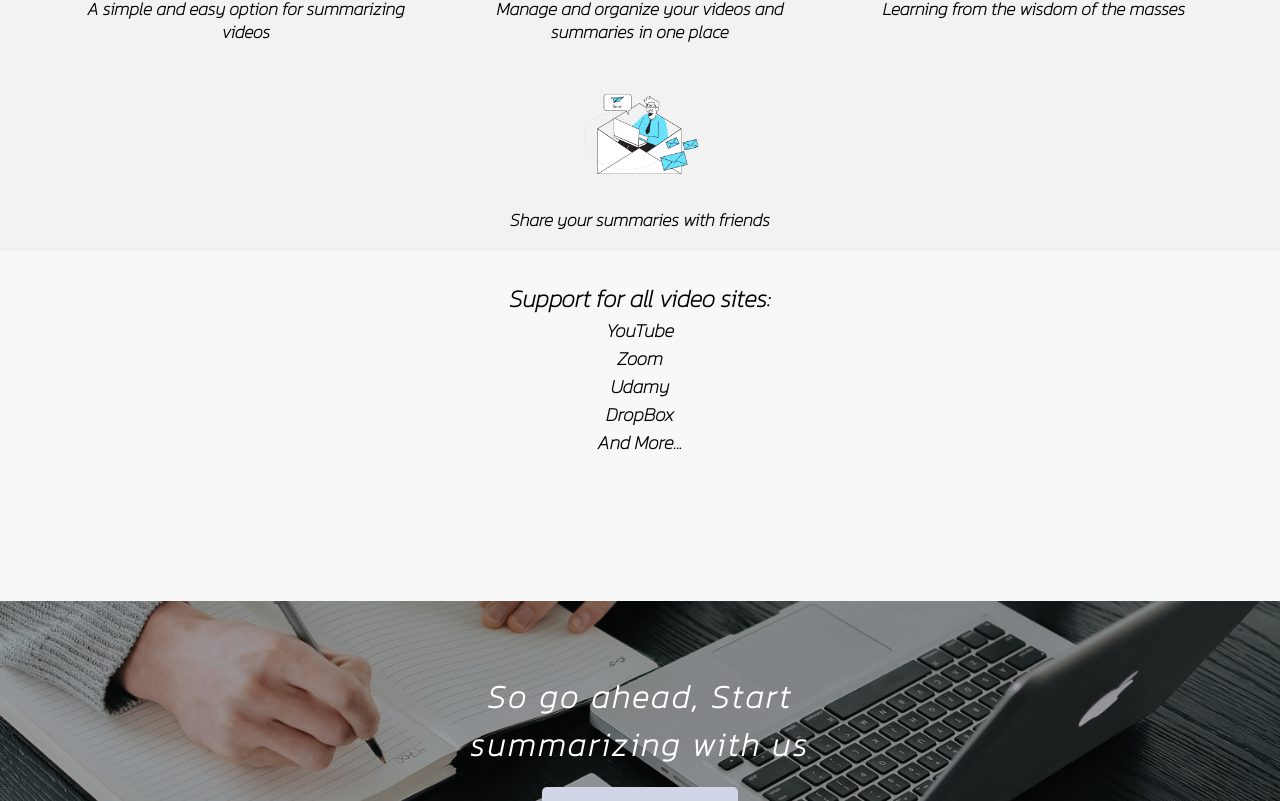
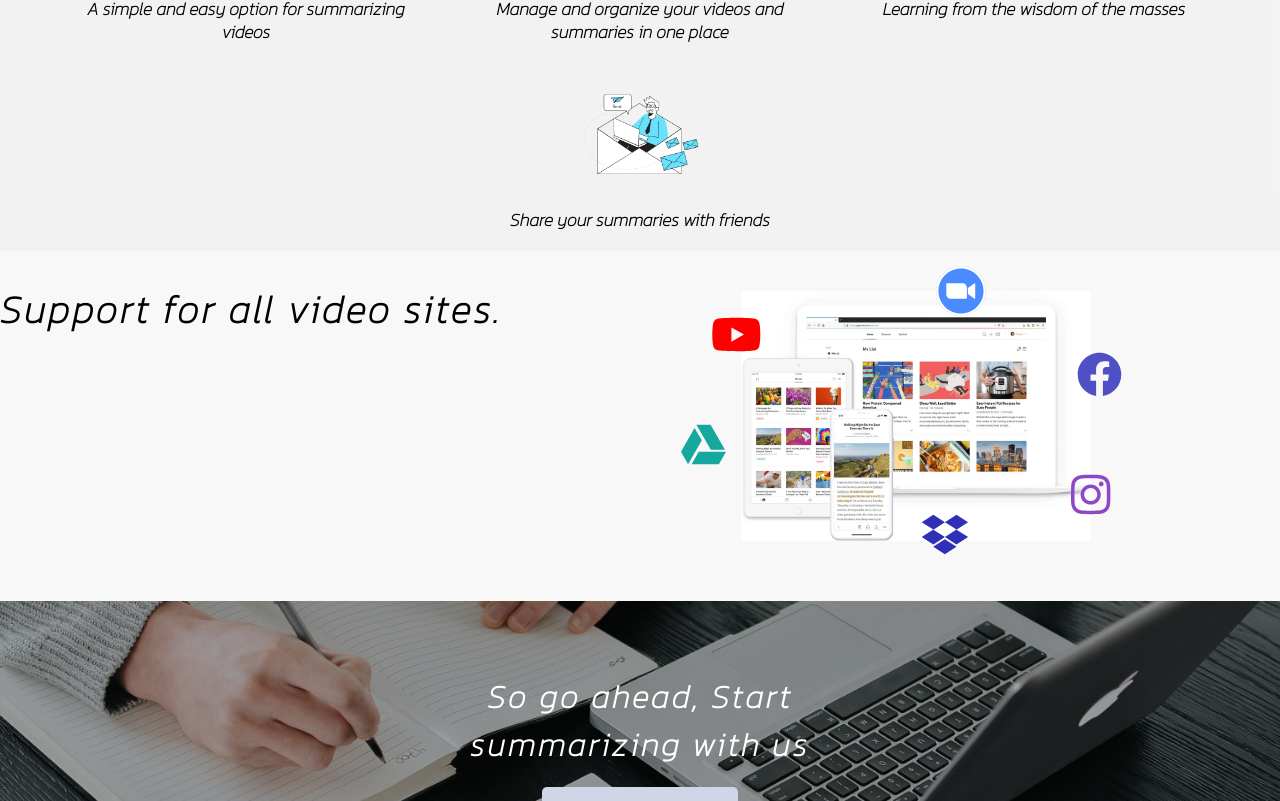
Before and after one commit to OmerMiz1/VTM-Website, a React (Create React App) app: page / in a window 1280 px wide. Shown: the part 824-1625 px from the top of the page. Built offline with nearby package versions, Linux system fonts and the light colour scheme.

Commit message:
done support section

```diff
--- /dev/null
+++ b/src/components/icons/ZoomIcon.js
@@ -0,0 +1,8 @@
+import React from 'react';
+const ZoomIcon = (props) => {
+  return (
+    <svg xmlns="http://www.w3.org/2000/svg" viewBox="0 0 1329.08 1329.08" shape-rendering="geometricPrecision" text-rendering="geometricPrecision" image-rendering="optimizeQuality" fill-rule="evenodd" clip-rule="evenodd" style={{fill:'white', width:'50px', height:'50px'}}><defs><style></style></defs><g id="Layer_x0020_1"><g id="_2116467169744"><path d="M664.54 0c367.02 0 664.54 297.52 664.54 664.54s-297.52 664.54-664.54 664.54S0 1031.56 0 664.54 297.52 0 664.54 0z" fill="#e5e5e4" fill-rule="nonzero"/><path class="fil1" d="M664.54 12.94c359.87 0 651.6 291.73 651.6 651.6s-291.73 651.6-651.6 651.6-651.6-291.73-651.6-651.6 291.74-651.6 651.6-651.6z"/><path d="M664.54 65.21c331 0 599.33 268.33 599.33 599.33 0 331-268.33 599.33-599.33 599.33-331 0-599.33-268.33-599.33-599.33 0-331 268.33-599.33 599.33-599.33z" fill="#4a8cff" fill-rule="nonzero"/><path class="fil1" d="M273.53 476.77v281.65c.25 63.69 52.27 114.95 115.71 114.69h410.55c11.67 0 21.06-9.39 21.06-20.81V570.65c-.25-63.69-52.27-114.95-115.7-114.69H294.6c-11.67 0-21.06 9.39-21.06 20.81zm573.45 109.87l169.5-123.82c14.72-12.18 26.13-9.14 26.13 12.94v377.56c0 25.12-13.96 22.08-26.13 12.94l-169.5-123.57V586.64z"/></g></g></svg>
+  )
+}
+
+export default ZoomIcon;
--- a/src/pages/HomePage/InfoSection/InfoSection.style.js
+++ b/src/pages/HomePage/InfoSection/InfoSection.style.js
@@ -48,8 +48,15 @@ export const InfoSectionH1 = styled.h1`
     font-size: clamp(2.2rem, 6.2vw, 2.4rem);
     padding-top: 15px;
     letter-spacing: 3px;
-    text-align: center;
+    text-align: left;
+    margin-left: calc((100% -1000) / 10);
     /* font-family: serif; */
+    @media screen and (max-width: 1244px) {
+        text-align: center;
+        margin: 0;
+    }
+
+
 `;
 
 // info item style
--- a/src/pages/HomePage/SupportSection/SupportSection.style.js
+++ b/src/pages/HomePage/SupportSection/SupportSection.style.js
@@ -1,17 +1,95 @@
 import styled from 'styled-components';
 
 
-// top section container style - image 600px screen
+// Support Section Containe style - 350px screen
+// fixed small screens bugs
 export const SupportSectionContainer = styled.section`
     background-color: #f8f8f8f8;
     padding-top:30px;
-    display: block;
-    align-items: center;
+    display: flex;
     text-align: center;
-    /* height:100vh; */
     height: 350px;
-    /* background-position: 60%; */
     background-position: center ;
     background-size: cover;
+    @media screen and (max-width: 1244px) {
+        display: block;
+        margin-left: auto;
+        margin-right: auto;
+        text-align: center;
+        justify-content: center;
+        align-items: center;
+        height: 450px;
+    }
+`;
 
+
+// Support H1 style - choose size and margin and fix small screen
+export const SupportH1 = styled.h1`
+    font-size: clamp(2.2rem, 6.2vw, 2.4rem);
+    letter-spacing: 3px;
+    float: left;
+    margin-left: calc((100% -1000) / 10);
+
+    @media screen and (max-width: 1244px) {
+        display:block;
+        float:none;
+        text-align: center;
+        margin-left: auto;
+        margin-right: auto;
+    }
 `;
+
+export const SupportContainerImge = styled.div`
+    width: 300px;
+    height: 300px;
+    margin: auto;
+    position: relative;
+
+    @media screen and (max-width: 1244px) {
+        margin: 50px auto;
+        display:flex;
+        flex-wrap:wrap;
+        text-align: center;
+        position: relative;
+    }
+`
+
+
+export const SupportImg = styled.div`
+    width: 350px;
+    height: 250px;
+    position: absolute;
+    margin-left: auto;
+    margin-right: auto;
+    left: 0;
+    right: 0;
+    text-align: center;
+
+
+    top: ${({top}) => top ? top: "0"};
+    left: ${({left}) => left ? left: "0"};
+    z-index: 1;
+
+    img{
+        width: 100%;
+        height:100%;
+    }
+`
+
+
+export const SupportIcon = styled.div`
+        font-size: ${({size}) => size ? size: "30px"};
+
+        position: absolute;
+        top: ${({top}) => top ? top: "10px"};
+        left: ${({left}) => left ? left: "10px"};
+        z-index: 2;
+
+
+
+    /* display: flex;
+    color: #3f423e;
+    font-size: 50px;
+    margin: 12px 6px;
+    text-align: center; */
+`
--- /dev/null
+++ b/src/pages/HomePage/SupportSection/data.js
@@ -0,0 +1,61 @@
+import {faYoutube, faFacebook, faDropbox, faGoogleDrive, faInstagram } from '@fortawesome/free-brands-svg-icons';
+
+
+// const of the static start point
+const constTop = 0;
+const constLeft = 0;
+
+// Calculates the distance to the left and converts to the required format
+const setLeft = (num) => {
+    return ( num + constLeft + '%')
+}
+
+// Calculates the distance to the top and converts to the required format
+const setTop = (num) => {
+    return ( num + constTop + 'px')
+}
+
+// all the icons that added to the photo
+export const SupportData = [
+    {
+        name: 'youtube',
+        icon: faYoutube,
+        left: setLeft(-10),
+        top: setTop(10),
+        size:'45px',
+        color:'red'
+    },
+    {
+        name: 'facebook',
+        icon: faFacebook,
+        left: setLeft(112),
+        top: setTop(50),
+        size:'45px',
+        color:'#4f4fc6'
+    },
+    {
+        name: 'faGoogleDrive',
+        icon: faGoogleDrive,
+        left: setLeft(-20),
+        top: setTop(120),
+        size:'45px',
+        color:'#16A79E'
+    },
+    {
+        name: 'faDropbox',
+        icon: faDropbox,
+        left :setLeft(60),
+        top: setTop(210),
+        size:'45px',
+        color:'#3030B6'
+    },
+    {
+        name: 'faInstagram',
+        icon: faInstagram,
+        left :setLeft(110),
+        top: setTop(170),
+        size:'45px',
+        color:'#8d47c9'
+    },
+
+]
--- a/src/pages/HomePage/SupportSection/index.js
+++ b/src/pages/HomePage/SupportSection/index.js
@@ -1,16 +1,30 @@
 import React from 'react'
-import {SupportSectionContainer} from './SupportSection.style'
+import {FontAwesomeIcon} from '@fortawesome/react-fontawesome';
+import ZoomIcon from  '../../../components/icons/ZoomIcon'
+import {SupportSectionContainer, SupportH1, SupportImg, SupportIcon, SupportContainerImge} from './SupportSection.style'
+import ImgScreenApp from './ImgScreenApp.jpg';
 
-// TODO create this section
+import {SupportData} from './data'
+
 function SupportSection() {
     return (
         <SupportSectionContainer>
-            <h1>Support for all video sites:</h1>
-            <h3>YouTube</h3>
-            <h3>Zoom</h3>
-            <h3>Udamy</h3>
-            <h3>DropBox</h3>
-            <h3>And More...</h3>
+            <SupportH1>Support for all video sites.</SupportH1>
+            <SupportContainerImge>
+                {SupportData.map((data, index) => {
+                    return(
+                        <SupportIcon key={index} left={data.left} top={data.top} size={data.size}>
+                            <FontAwesomeIcon key={index} color={data.color} icon={data.icon}></FontAwesomeIcon>
+                        </SupportIcon>
+                    )
+                })}
+                <SupportIcon left='65%' top='-85px' size='100px'>
+                    <ZoomIcon></ZoomIcon>
+                </SupportIcon>
+                <SupportImg>
+                    <img src={ImgScreenApp}></img>
+                </SupportImg>
+            </SupportContainerImge>
         </SupportSectionContainer>
     )
 }
```
Also changed, not shown: src/pages/HomePage/SupportSection/ImgScreenApp.jpg (added).
